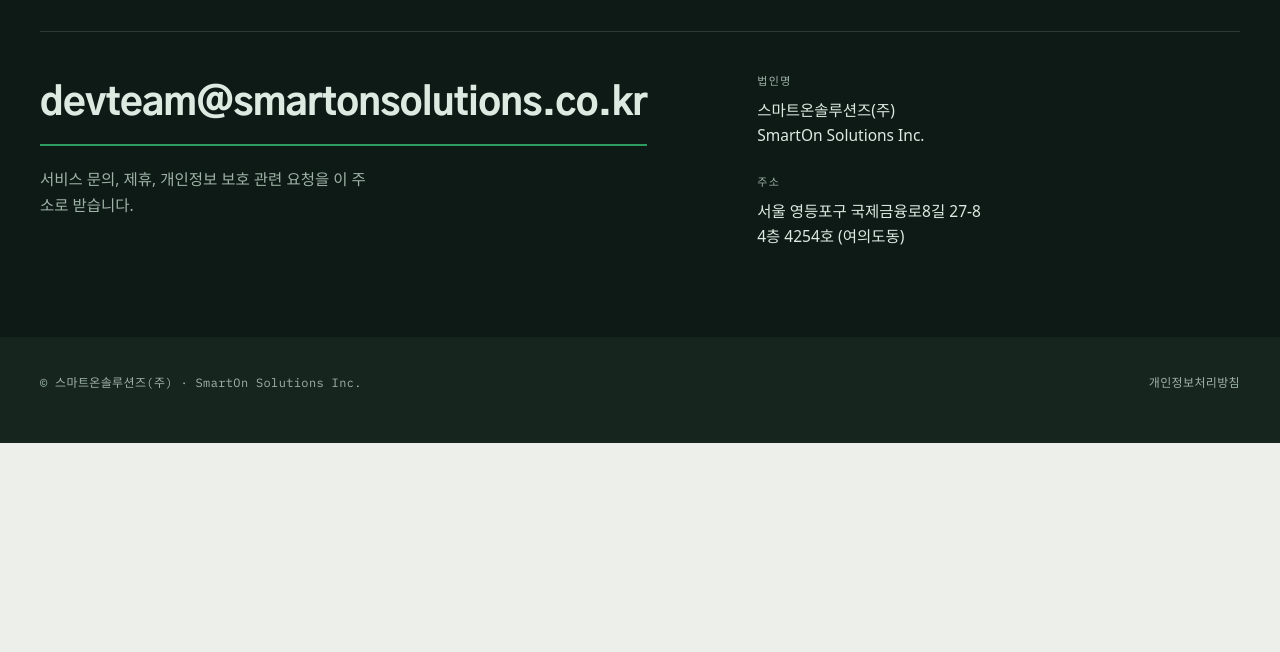
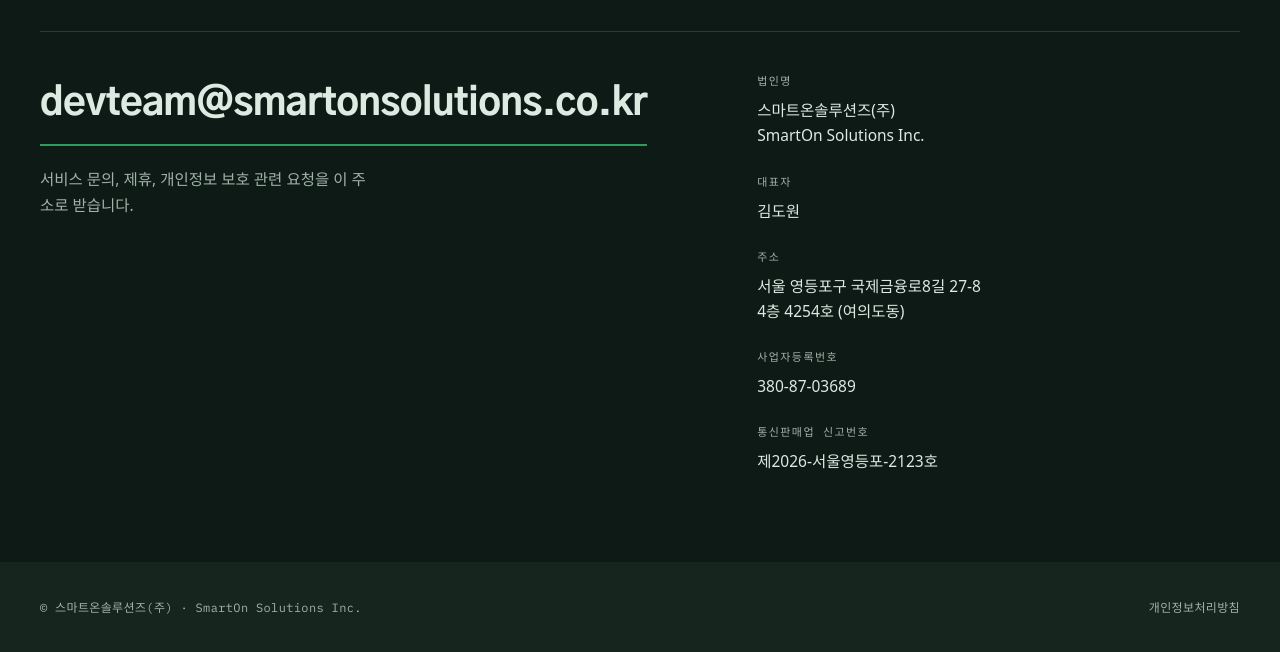
Before and after one commit to smartonsolutions-dev/company-site, a plain HTML site: page index.html in a window 1280 px wide. Shown: the part 3517-4169 px from the top of the page. Before the commit the page ends 3960 px from the top, so only its background shows below. Drawn offline with Linux system fonts and the light colour scheme; a web font is replaced by a local one.

Commit message:
회사 정보에 대표자·사업자등록번호·통신판매업 신고번호 추가
전자상거래법 제10조 표시의무 항목이 빠져 있었다.
사업자등록증·통신판매업신고증(제2026-서울영등포-2123호) 원본과 대조했다.

Co-Authored-By: Claude Opus 5 <noreply@anthropic.com>

```diff
--- a/index.html
+++ b/index.html
@@ -508,8 +508,21 @@ footer{background:var(--room-2);color:var(--glow-dim);padding:34px 0 46px}
           <dd>스마트온솔루션즈(주)<br />SmartOn Solutions Inc.</dd>
         </div>
         <div>
+          <dt>대표자</dt>
+          <dd>김도원</dd>
+        </div>
+        <div>
           <dt>주소</dt>
           <dd>서울 영등포구 국제금융로8길 27-8<br />4층 4254호 (여의도동)</dd>
+        </div>
+        <!-- 전자상거래법 제10조 표시의무. 사업자등록증·통신판매업신고증 원본과 대조한 값이다. -->
+        <div>
+          <dt>사업자등록번호</dt>
+          <dd>380-87-03689</dd>
+        </div>
+        <div>
+          <dt>통신판매업 신고번호</dt>
+          <dd>제2026-서울영등포-2123호</dd>
         </div>
       </dl>
     </div>
```
